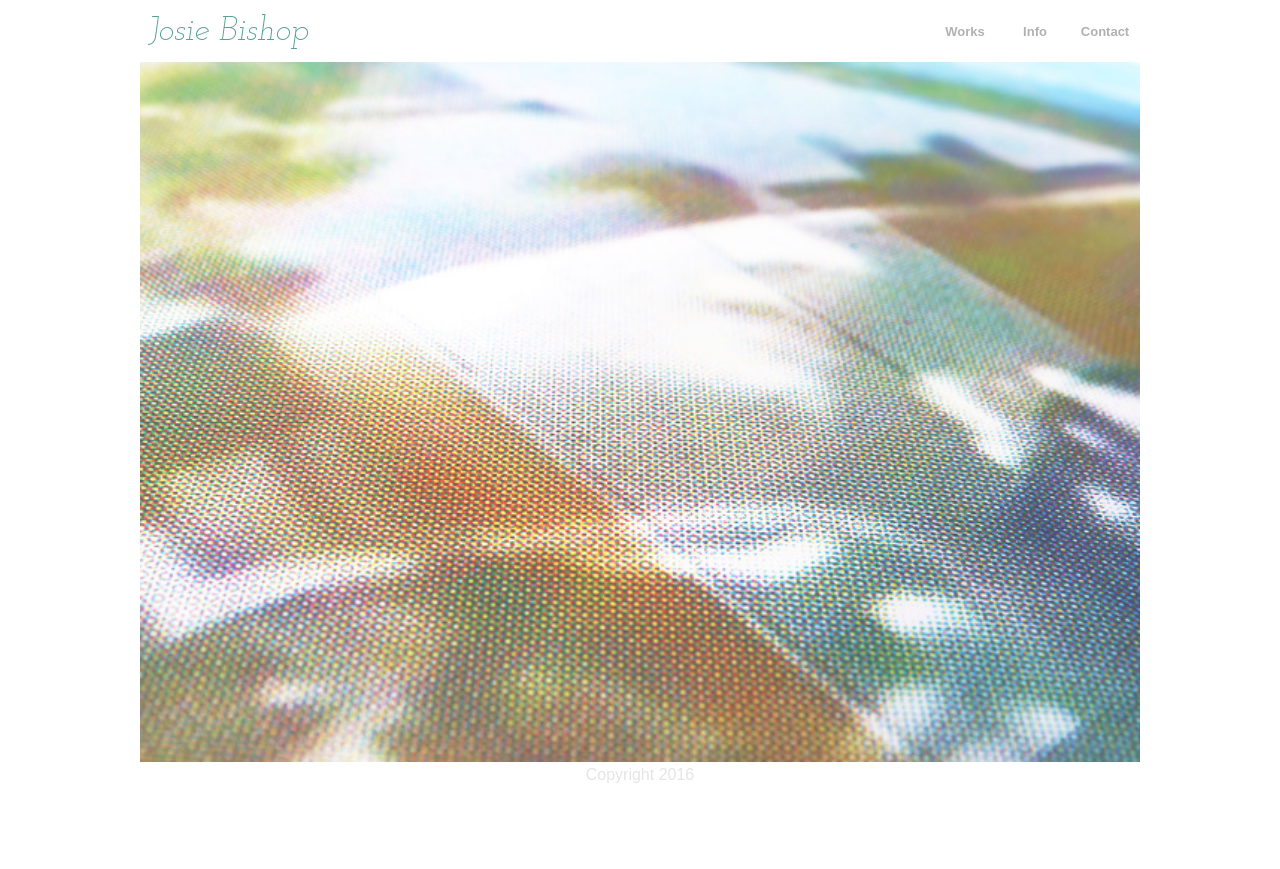
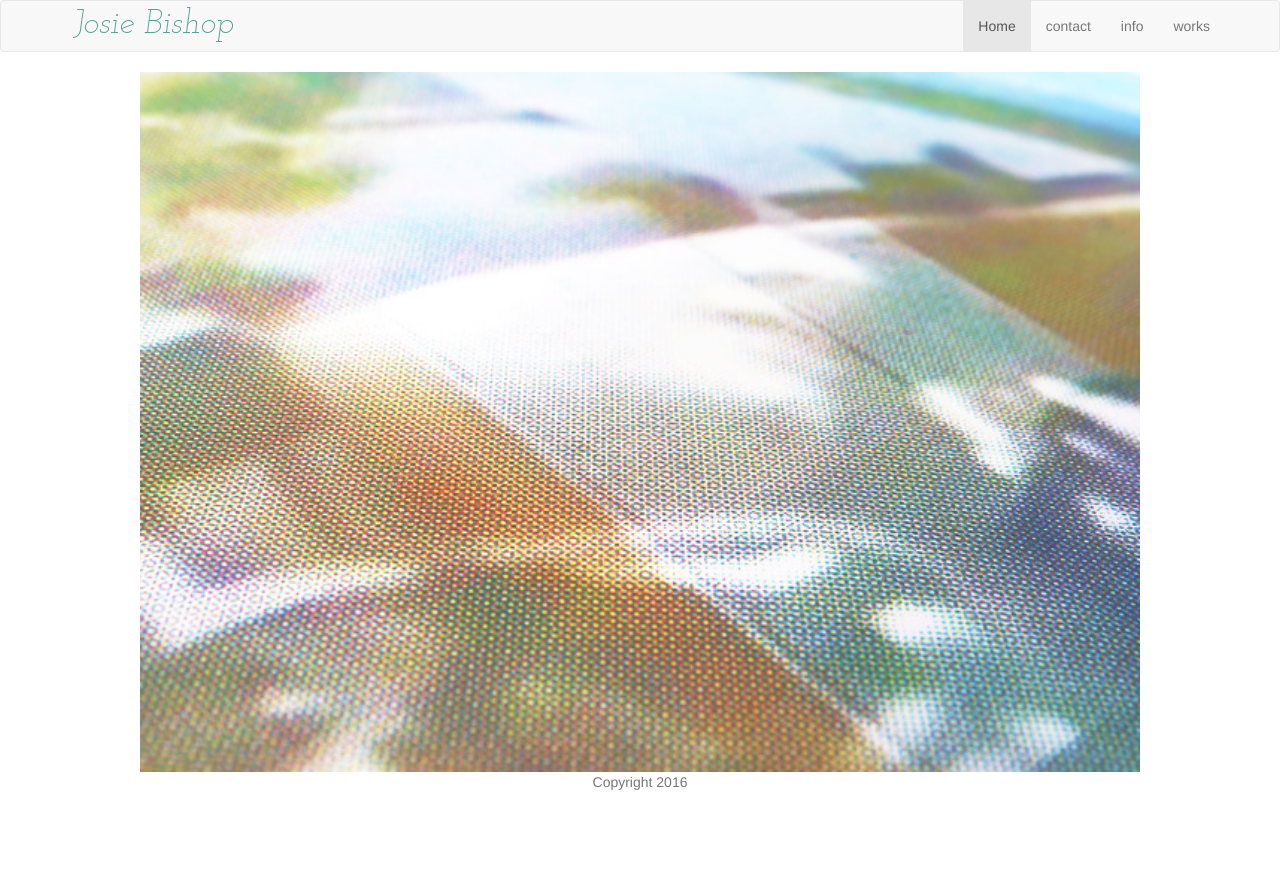
Before and after one commit to Synj24/josiebishop, a plain HTML site: page index.html in a window 1280 px wide. After the commit the page ends 802 px from the top, so only its background shows below. Drawn offline with nearby package versions, Linux system fonts and the light colour scheme.

Commit message:
started to modify index.html into bootstrap framework

```diff
--- /dev/null
+++ b/css/styles-old.css
@@ -0,0 +1,109 @@
+/*******GLOBALS*******/
+
+a {
+	text-decoration: none;
+}
+
+h1 {
+	font-size: 13px;
+	color: #b1b1b1;
+	font-family: Arial, Helvetica, sans-serif;
+	padding-top: 7px;
+}
+
+h1:hover {
+	color: orange;
+}
+
+p {
+	font-family:  Arial, Helvetica, sans-serif;
+}
+
+/*******UNIVERSAL*******/
+
+.container {
+	margin: auto;
+	overflow: hidden;
+	width: 1000px;
+}
+
+.header {
+	overflow: hidden;
+}
+
+.logo {
+	float: left;
+	padding-left: 5px;
+}
+
+.content {
+
+}
+
+.footer {
+	width: 100%;
+	height: 100px;
+	display: table;
+}
+
+.copy {
+	text-align: center;
+	display: table-cell;
+	color: #e5e5e5;
+}
+
+/*******NAVIGATION*******/
+
+.works_nav {
+	height: 54px;
+	width: 70px;
+	float: right;
+	text-align: center;
+}
+
+.info_nav {
+	height: 54px;
+	width: 70px;
+	float: right;
+	text-align: center;
+}
+
+.contact_nav {
+	height: 54px;
+	width: 70px;
+	float: right;
+	text-align: center;
+}
+
+/*******Index*******/
+
+.intro_image_div {
+	position: relative;
+}
+
+.intro_image {
+	width: 1000px;
+}
+
+/*******Works*******/
+
+.thumb {
+	/*padding: 5px;
+	display: inline;
+	margin: 5px;*/
+	border: none;
+	float: left;
+	width: 200px;
+	height: 100px;
+}
+
+.thumb:hover {
+	opacity: 0.75;
+}
+
+/*******info*******/
+
+#cv {
+	font-family:  Arial, Helvetica, sans-serif;
+	color: #4d4d4d;
+}
--- a/css/styles.css
+++ b/css/styles.css
@@ -1,109 +1,9 @@
-/*******GLOBALS*******/
-
-a {
-	text-decoration: none;
+#intro-image {
+  width: 1000px;
+  margin-left: auto;
+  margin-right: auto;
 }
 
-h1 {
-	font-size: 13px;
-	color: #b1b1b1;
-	font-family: Arial, Helvetica, sans-serif;
-	padding-top: 7px;
+#intro_image_div {
+  position: relative;
 }
-
-h1:hover {
-	color: orange;
-}
-
-p {
-	font-family:  Arial, Helvetica, sans-serif;
-}
-
-/*******UNIVERSAL*******/
-
-.container {
-	margin: auto;
-	overflow: hidden;
-	width: 1000px;
-}
-
-.header {
-	overflow: hidden;
-}
-
-.logo {
-	float: left;
-	padding-left: 5px;
-}
-
-.content {
-
-}
-
-.footer {
-	width: 100%;
-	height: 100px;
-	display: table;
-}
-
-.copy {
-	text-align: center;
-	display: table-cell;
-	color: #e5e5e5;
-}
-
-/*******NAVIGATION*******/
-
-.works_nav {
-	height: 54px;
-	width: 70px;
-	float: right;
-	text-align: center;
-}
-
-.info_nav {
-	height: 54px;
-	width: 70px;
-	float: right;
-	text-align: center;
-}
-
-.contact_nav {
-	height: 54px;
-	width: 70px;
-	float: right;
-	text-align: center;
-}
-
-/*******Index*******/
-
-.intro_image_div {
-	position: relative;
-}
-
-.intro_image {
-	width: 1000px;
-}
-
-/*******Works*******/
-
-.thumb {
-	/*padding: 5px;
-	display: inline;
-	margin: 5px;*/
-	border: none;
-	float: left;
-	width: 200px;
-	height: 100px;
-}
-
-.thumb:hover {
-	opacity: 0.75;
-}
-
-/*******info*******/
-
-#cv {
-	font-family:  Arial, Helvetica, sans-serif;
-	color: #4d4d4d;
-}
--- a/index.html
+++ b/index.html
@@ -2,43 +2,60 @@
 
 <html lang="en">
 <head>
+
   <meta charset="utf-8">
+
+  <meta name="viewport" content="width=device-width, initial-scale=1">
 
   <title>Josie Bishop Art</title>
 
+  <!-- Original stylesheet -->
   <link rel="stylesheet" type="text/css" href="css/styles.css">
+
+  <!-- Bootstrap CDN -->
+
+  <!-- Latest compiled and minified CSS -->
+  <link rel="stylesheet" href="https://maxcdn.bootstrapcdn.com/bootstrap/3.3.7/css/bootstrap.min.css">
+
+  <!-- jQuery library -->
+  <script src="https://ajax.googleapis.com/ajax/libs/jquery/1.12.4/jquery.min.js"></script>
+
+  <!-- Latest compiled JavaScript -->
+  <script src="https://maxcdn.bootstrapcdn.com/bootstrap/3.3.7/js/bootstrap.min.js"></script>
 
   <!--[if lt IE 9]>
   <script src="http://html5shiv.googlecode.com/svn/trunk/html5.js"></script>
   <![endif]-->
+
 </head>
 
 <body>
 
+<nav class="navbar navbar-default">
+  <div class="container">
+    <div class="navbar-header">
+      <a href="index.html"><img src="img/graphics/logo.png" alt="Josie Bishop"></a>
+    </div>
+    <ul class="nav navbar-nav navbar-right">
+      <li class="active"><a href="index.html">Home</a></li>
+      <li><a href="mailto:josie_bishop@live.co.uk">contact</a></li>
+      <li><a href="info.html">info</a></li>
+      <li><a href="works.html">works</a></li>
+    </ul>
+  </div>
+</nav>
+
 <div class="container">
-	<div class="header">
-		<div class="logo">
-			<a href="index.html"><img src="img/graphics/logo.png" alt="Josie Bishop"></a>
-		</div>
-		<div class="contact_nav">
-			<a href="mailto:josie_bishop@live.co.uk"><h1>Contact</h1></a>
-		</div>
-		<div class="info_nav">
-			<a href="info.html"><h1>Info</h1></a>
-		</div>
-		<div class="works_nav">
-			<a href="works.html"><h1>Works</h1></a>
-		</div>
-	</div>
-	<div class="content">
-		<div class="intro_image_div">
-			<img class="intro_image" src="img/prints/print-2.jpg" alt="intro image">
-		</div>
-	</div>
-	<div class="footer">
-		<p class="copy">Copyright 2016</p>
-	</div>
+  <div class="row">
+    <div class="col-md-12" id="intro-image-div">
+      <img class="img-responsive" id="intro-image" src="img/prints/print-2.jpg" alt="intro image" width="1000">
+    </div>
+  </div>
 </div>
+
+<footer class="container-fluid text-center">
+  <p class="text-muted">Copyright 2016</p>
+</footer>
 
 </body>
 </html>
```
Also changed, not shown: README.md (added).
